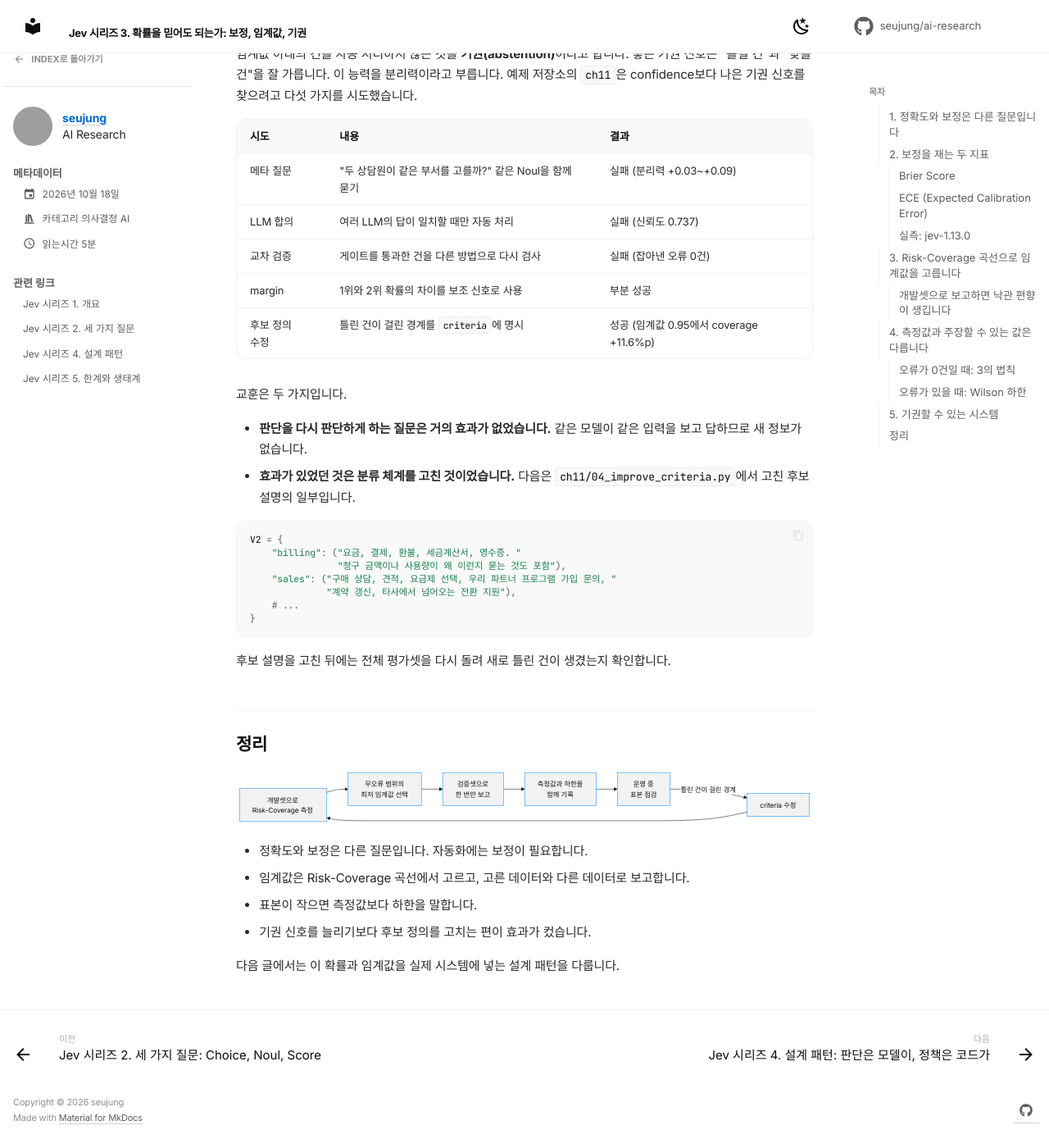
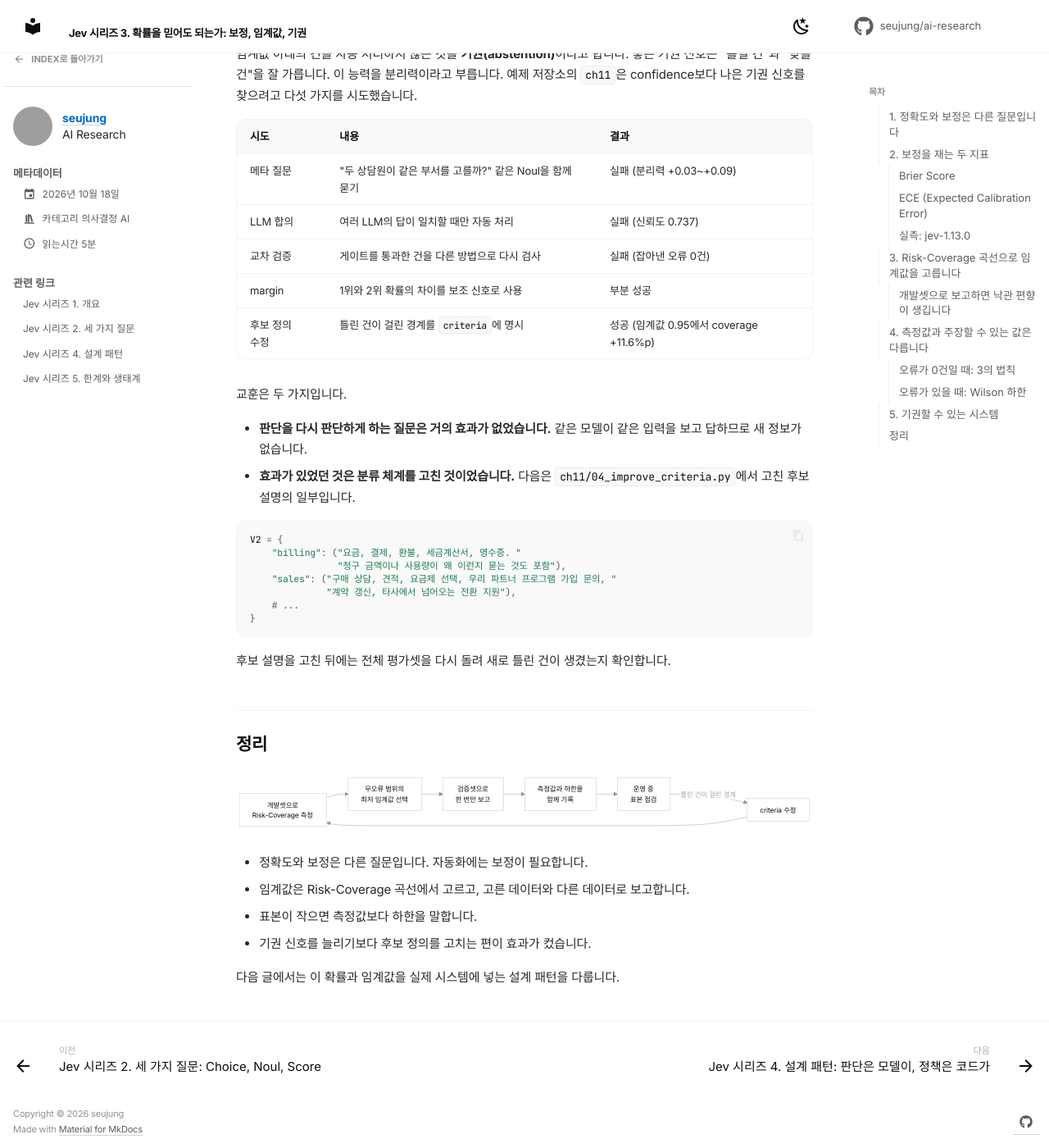
Before and after one commit to seujung/ai-research, an MkDocs documentation site: the page built from docs/trends/posts/2026-10-18-jev-calibration.md, in a window 1280 px wide and 1400 px high, scrolled down 4429 px. Shown: the whole window at 82% size. Built offline with MkDocs 1.6.1 and Material for MkDocs 9.7.7, drawn with Linux system fonts in a browser that asks for light colours; comment, search, counter and statistics services are not loaded; some of the changed text lies outside the part shown; grey boxes are pictures that could not be loaded.

Commit message:
Fix math rendering, footer links, diagrams, and caption layout
- Preload the MathJax boldsymbol extension. Autoloading raced with
  texReset on each page, so \boldsymbol rendered as an undefined macro.
- Stack the footer above the sidebars. The fixed-height sidebar scroll
  areas overflowed onto the footer and swallowed clicks on the
  previous and next page links at widths of 960px and up.
- Restyle Mermaid diagrams with neutral nodes, gray edges and light
  group boxes by redefining Material's Mermaid variables on .mermaid,
  including the sequence diagram variables.
- Center the figure number and title line in captions and space it
  apart from the description paragraph.

Co-Authored-By: Claude Opus 5.5 (1M context) <noreply@anthropic.com>

```diff
--- a/docs/javascripts/mathjax.js
+++ b/docs/javascripts/mathjax.js
@@ -1,5 +1,11 @@
 window.MathJax = {
+  // \boldsymbol은 자동 로드에 맡기면 texReset과 순서가 엇갈려 정의되지 않은 명령으로 표시됩니다.
+  // 시작할 때 미리 불러옵니다.
+  loader: {
+    load: ["[tex]/boldsymbol"]
+  },
   tex: {
+    packages: { "[+]": ["boldsymbol"] },
     inlineMath: [["\\(", "\\)"]],
     displayMath: [["\\[", "\\]"]],
     processEscapes: true,
--- a/docs/stylesheets/extra.css
+++ b/docs/stylesheets/extra.css
@@ -1063,7 +1063,14 @@ body {
    15. 푸터
    -------------------------------------------------------------------------- */
 
+/*
+  18절에서 사이드바 스크롤 영역의 높이를 화면 높이로 고정하므로, 페이지 끝에서는
+  스크롤 영역이 사이드바 밖으로 넘쳐 푸터 위에 놓입니다. 그러면 이전·다음 링크의
+  클릭을 사이드바가 가져갑니다. 푸터를 사이드바보다 위에 쌓아 클릭을 되찾습니다.
+*/
 .md-footer {
+  position: relative;
+  z-index: 4;
   border-top: 1px solid var(--border-subtle);
   background: var(--surface);
 }
@@ -1351,3 +1358,90 @@ body {
   text-align: left;
   color: var(--text-secondary);
 }
+
+/*
+  캡션 첫 줄(그림 번호와 제목)은 가운데 정렬합니다. 마크다운에서 제목 줄 뒤에
+  빈 줄을 두므로 제목과 설명은 서로 다른 문단이 되고, 그 사이에 한 줄 간격이 생깁니다.
+*/
+.md-typeset figcaption .fig-title {
+  display: block;
+  text-align: center;
+  color: var(--text-strong);
+}
+
+.md-typeset figcaption p {
+  margin: 0;
+}
+
+.md-typeset figcaption p + p {
+  margin-top: 0.8em;
+}
+
+
+/* ==========================================================================
+   19. Mermaid 다이어그램
+
+   Material은 다이어그램을 shadow DOM 안에 그리므로 CSS 규칙으로는 안쪽을
+   고칠 수 없습니다. 대신 안쪽 스타일이 읽는 CSS 변수를 .mermaid 요소에서
+   다시 정의합니다. 변수는 shadow DOM 안으로 상속되고, 사이트의 다른 UI
+   색에는 영향을 주지 않습니다.
+
+   기본값은 옅은 회색 채움에 진한 강조색 테두리입니다. 여기서는 흰 바탕,
+   얇은 중립 테두리, 회색 화살표로 본문 표와 같은 인상을 줍니다.
+   ========================================================================== */
+
+[data-md-color-scheme="default"] .mermaid {
+  --md-mermaid-node-bg-color:  var(--gray-0);
+  --md-mermaid-node-fg-color:  rgba(var(--alpha-base), 0.22);
+  --md-mermaid-label-fg-color: var(--text-strong);
+  --md-mermaid-label-bg-color: var(--surface);
+  --md-mermaid-edge-color:     #a3a3a3;
+
+  /* 그룹(subgraph) 상자의 채움과 테두리입니다. */
+  --md-default-fg-color--lightest: var(--gray-50);
+  --md-default-fg-color--lighter:  rgba(var(--alpha-base), 0.12);
+}
+
+[data-md-color-scheme="slate"] .mermaid {
+  --md-mermaid-node-bg-color:  var(--gray-100);
+  --md-mermaid-node-fg-color:  rgba(var(--alpha-base), 0.18);
+  --md-mermaid-label-fg-color: var(--text-strong);
+  --md-mermaid-label-bg-color: var(--surface);
+  --md-mermaid-edge-color:     #6e6e6e;
+
+  --md-default-fg-color--lightest: var(--gray-25);
+  --md-default-fg-color--lighter:  rgba(var(--alpha-base), 0.10);
+}
+
+.md-typeset .mermaid {
+  margin: 1.5em 0;
+  text-align: center;
+}
+
+/*
+  시퀀스 다이어그램 변수는 :root 에서 노드 변수를 참조해 이미 값이 정해진 채로
+  상속됩니다. 그래서 위의 노드 변수만 바꾸면 참가자 테두리와 반복 구간이
+  강조색으로 남습니다. 같은 기준으로 다시 정의합니다.
+*/
+.mermaid {
+  --md-mermaid-sequence-actor-bg-color:      var(--md-mermaid-node-bg-color);
+  --md-mermaid-sequence-actor-border-color:  var(--md-mermaid-node-fg-color);
+  --md-mermaid-sequence-actor-fg-color:      var(--md-mermaid-label-fg-color);
+  --md-mermaid-sequence-actor-line-color:    var(--md-mermaid-node-fg-color);
+  --md-mermaid-sequence-actorman-bg-color:   var(--md-mermaid-node-bg-color);
+  --md-mermaid-sequence-actorman-line-color: var(--md-mermaid-edge-color);
+  --md-mermaid-sequence-box-bg-color:        var(--md-default-fg-color--lightest);
+  --md-mermaid-sequence-box-fg-color:        var(--md-mermaid-label-fg-color);
+  --md-mermaid-sequence-label-bg-color:      var(--md-mermaid-node-bg-color);
+  --md-mermaid-sequence-label-fg-color:      var(--md-mermaid-label-fg-color);
+  --md-mermaid-sequence-loop-bg-color:       transparent;
+  --md-mermaid-sequence-loop-border-color:   var(--md-mermaid-node-fg-color);
+  --md-mermaid-sequence-loop-fg-color:       var(--md-mermaid-label-fg-color);
+  --md-mermaid-sequence-message-fg-color:    var(--md-mermaid-label-fg-color);
+  --md-mermaid-sequence-message-line-color:  var(--md-mermaid-edge-color);
+  --md-mermaid-sequence-note-bg-color:       var(--md-default-fg-color--lightest);
+  --md-mermaid-sequence-note-border-color:   var(--md-mermaid-node-fg-color);
+  --md-mermaid-sequence-note-fg-color:       var(--md-mermaid-label-fg-color);
+  --md-mermaid-sequence-number-bg-color:     var(--md-mermaid-edge-color);
+  --md-mermaid-sequence-number-fg-color:     var(--surface);
+}
```
